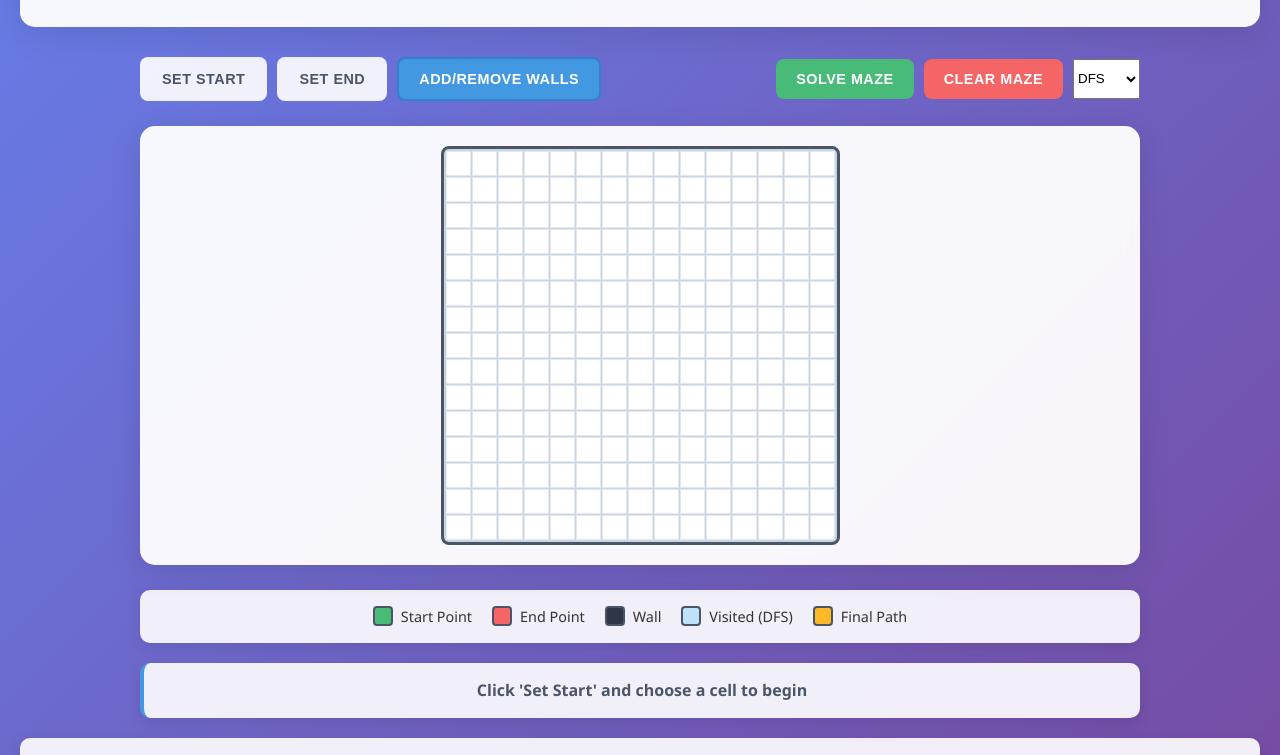
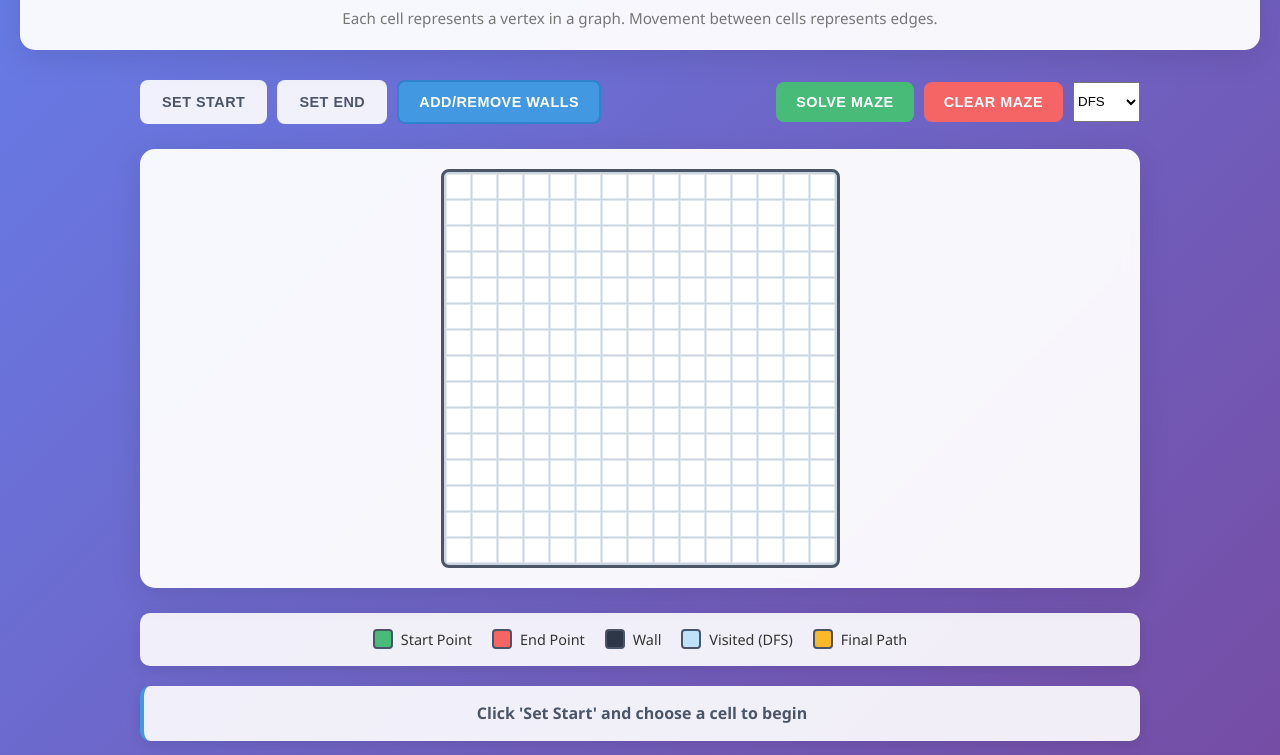
Before and after one commit to Aneeq-uz-Zaman/maze-problem, a plain HTML site: page index.html in a window 1280 px wide. Shown: the part 148-903 px from the top of the page. Drawn offline with Linux system fonts and the light colour scheme.

Commit message:
upadte the header in index.html

```diff
--- a/index.html
+++ b/index.html
@@ -10,7 +10,9 @@
     <header>
         <h1>🧠 Path Finder</h1>
         <p class="subtitle">Using DFS,BFS & Dijkstra – Discrete Mathematics Project</p>
-
+        <p class="description">
+            Each cell represents a vertex in a graph. Movement between cells represents edges.
+        </p>
     </header>
 
     <main>
```
